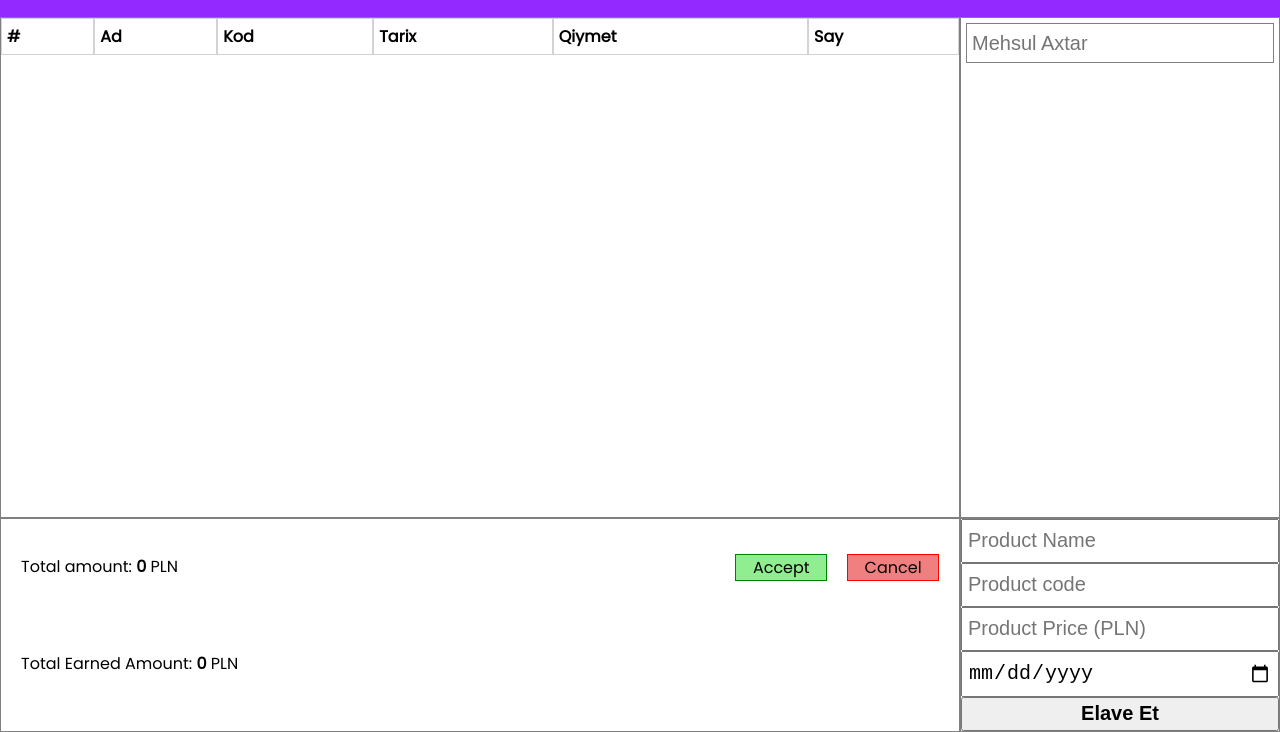
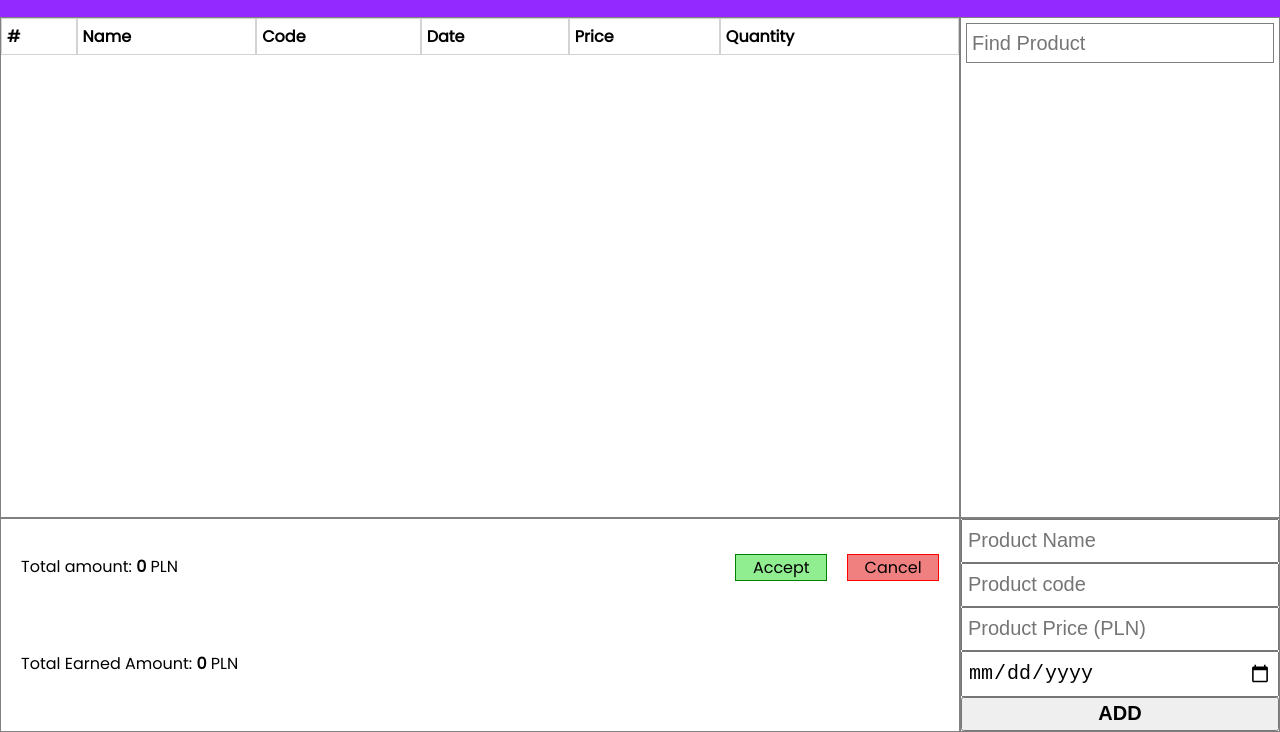
Before and after one commit to Nuran0/market-app-57444, a plain HTML site: page index.html in a window 1280 px wide. Shown: the part 68-800 px from the top of the page. Drawn offline with Linux system fonts and the light colour scheme.

Commit message:
changelast

```diff
--- a/index.html
+++ b/index.html
@@ -31,11 +31,11 @@
             <thead>
               <tr>
                 <th>#</th>
-                <th>Ad</th>
-                <th>Kod</th>
-                <th>Tarix</th>
-                <th>Qiymet</th>
-                <th>Say</th>
+                <th>Name</th>
+                <th>Code</th>
+                <th>Date</th>
+                <th>Price</th>
+                <th>Quantity</th>
               </tr>
             </thead>
             <tbody></tbody>
@@ -43,7 +43,7 @@
         </section>
         <aside class="aside">
           <div class="search-div">
-            <input id="search" type="text" placeholder="Mehsul Axtar" />
+            <input id="search" type="text" placeholder="Find Product" />
           </div>
           <ul class="list"></ul>
         </aside>
@@ -70,7 +70,7 @@
             placeholder="Product Price (PLN)"
           />
           <input id="new-product-date" type="date" />
-          <button id="add-product">Elave Et</button>
+          <button id="add-product">ADD</button>
         </form>
       </main>
       <div class="notf">
```
